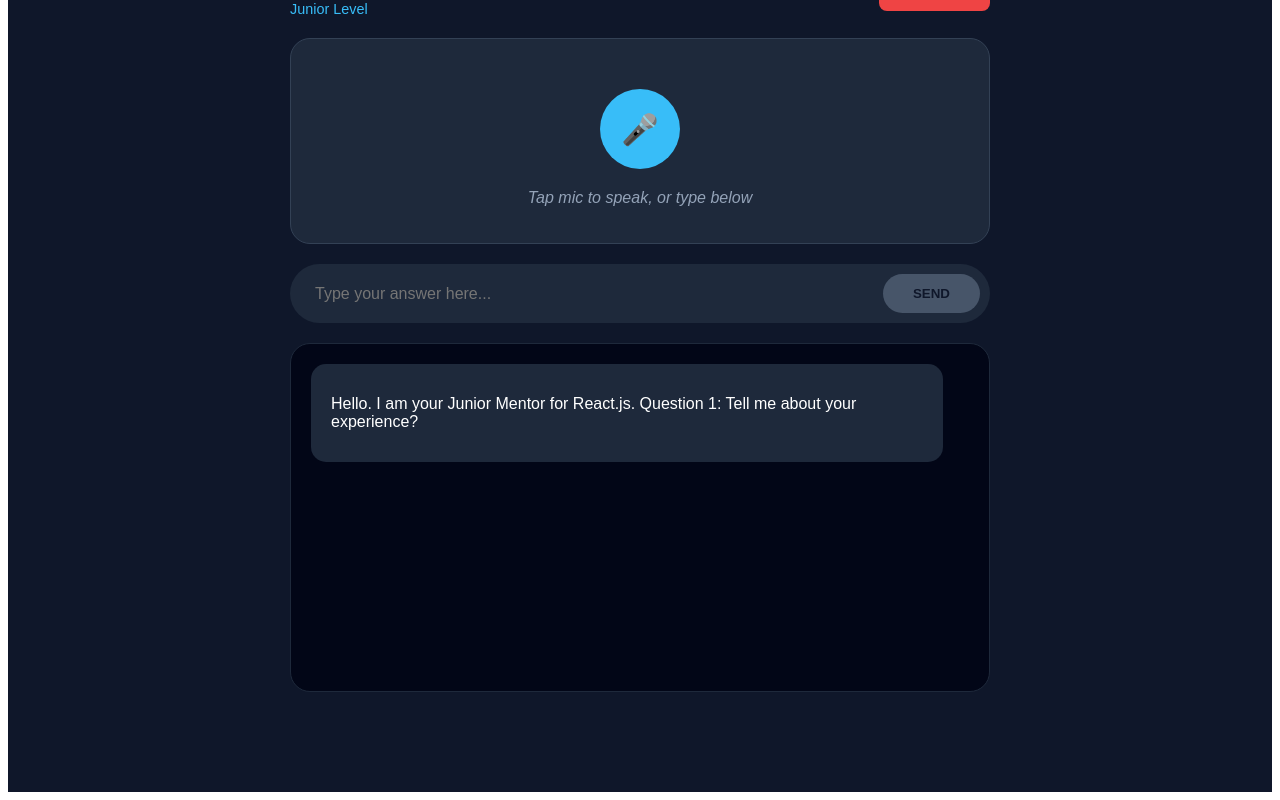
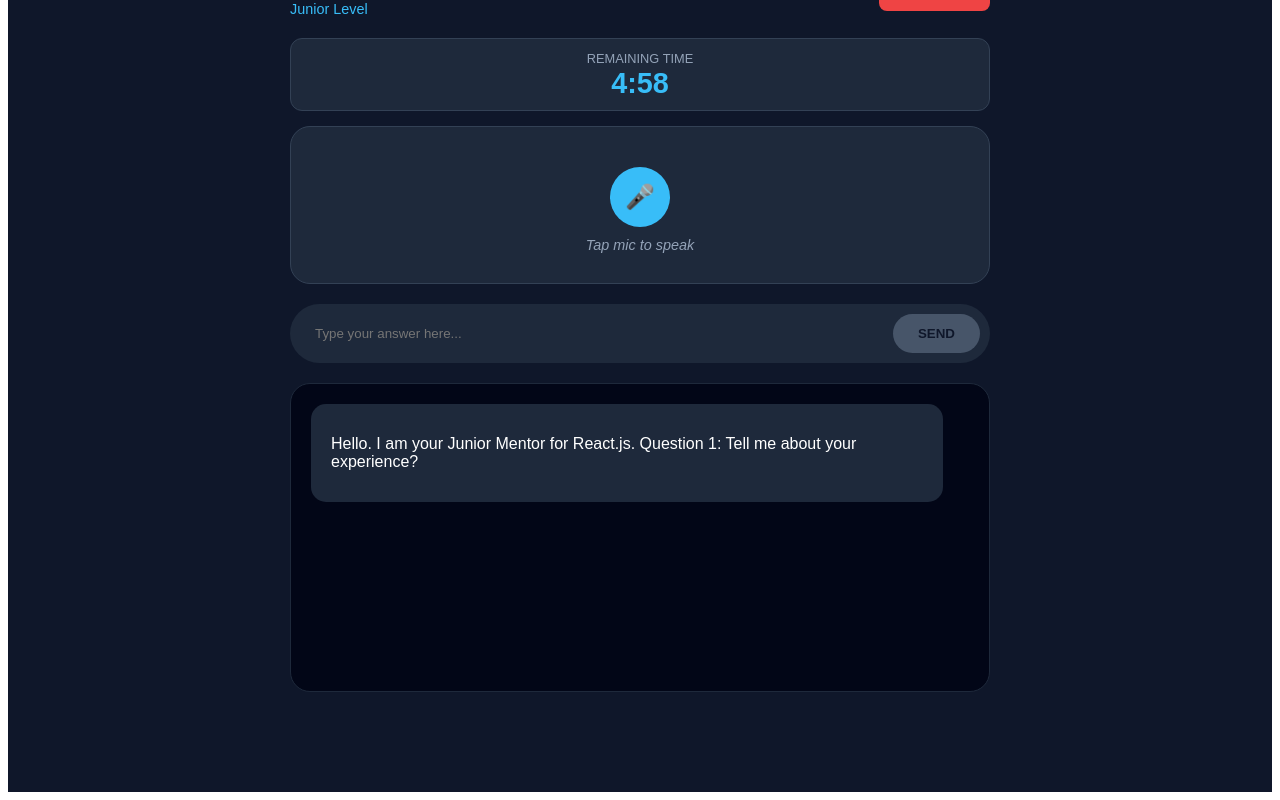
Before and after one commit to anvitas06/ai-mock-interview, a Next.js app: page / in a window 1280 px wide. Both pictures are taken after a click on the button "React.js". Shown: the part 56-856 px from the top of the page. Built offline with nearby package versions, Linux system fonts and the light colour scheme.

Commit message:
Feature: Added 5-minute response timer and expanded evaluation report

```diff
--- a/src/app/api/chat/route.js
+++ b/src/app/api/chat/route.js
@@ -5,28 +5,41 @@ export const dynamic = 'force-dynamic';
 
 export async function POST(req) {
   try {
-    const { messages } = await req.json();
+    const { messages, role, level } = await req.json();
 
-    if (!process.env.GROQ_API_KEY) {
-      return new Response(JSON.stringify({ error: "API Key missing in Vercel settings" }), { status: 500 });
+    const groq = createGroq({ apiKey: process.env.GROQ_API_KEY });
+
+    // 🚨 COUNTING LOGIC: How many questions has the AI already asked?
+    const aiQuestions = messages.filter(m => m.role === 'assistant').length;
+
+    let systemInstruction = `You are a strict technical interviewer for a ${level} ${role} position. Ask exactly one short technical question.`;
+
+    // 🚨 TRIGGER AFTER 3 QUESTIONS
+    if (aiQuestions >= 3) {
+      systemInstruction = `THE INTERVIEW IS OVER.
+      Analyze the candidate's performance based on:
+      1. Technical Accuracy.
+      2. Communication Speed (Note if they hit the 5-minute time limit).
+
+      Structure your response exactly like this:
+      📊 INTERVIEW REPORT
+
+      - **Good Qualities**: [List 2]
+      - **Bad Qualities**: [List 2]
+      - **Improvements**: [Specific technical advice]
+      - **Conclusion**: [Final thoughts on hireability]
+
+      Score: X/10`;
     }
-
-    const groq = createGroq({
-      apiKey: process.env.GROQ_API_KEY,
-    });
 
     const result = await streamText({
       model: groq('llama-3.3-70b-versatile'),
-      system: "You are a technical interviewer.",
+      system: systemInstruction,
       messages: messages.map(m => ({ role: m.role, content: m.content })),
     });
 
-    // 🚨 MANUALLY PIPE THE STREAM
-    // This bypasses the "toDataStreamResponse is not a function" error entirely
     return new Response(result.textStream, {
-      headers: {
-        'Content-Type': 'text/plain; charset=utf-8',
-      },
+      headers: { 'Content-Type': 'text/plain; charset=utf-8' },
     });
 
   } catch (error) {
--- a/src/app/page.js
+++ b/src/app/page.js
@@ -10,15 +10,40 @@ export default function InterviewApp() {
     const [isListening, setIsListening] = useState(false);
     const [textInput, setTextInput] = useState("");
 
-    // 🚨 STATE FOR MESSAGES AND LIVE TYPING
+    // Timer States
+    const [timeLeft, setTimeLeft] = useState(300); // 5 minutes
+    const [timerActive, setTimerActive] = useState(false);
+    const timerRef = useRef(null);
+
+    // Chat States
     const [messages, setMessages] = useState([]);
     const [isLoading, setIsLoading] = useState(false);
-    const [liveAnswer, setLiveAnswer] = useState(""); // 🚨 ADDED: This shows the text while it's typing
+    const [liveAnswer, setLiveAnswer] = useState("");
 
     const messagesEndRef = useRef(null);
     const recognitionRef = useRef(null);
 
     useEffect(() => { setIsMounted(true); }, []);
+
+    // Timer Logic
+    useEffect(() => {
+        if (timerActive && timeLeft > 0) {
+            timerRef.current = setInterval(() => {
+                setTimeLeft((prev) => prev - 1);
+            }, 1000);
+        } else if (timeLeft === 0 && timerActive) {
+            handleTimeUp();
+        }
+        return () => clearInterval(timerRef.current);
+    }, [timerActive, timeLeft]);
+
+    const handleTimeUp = () => {
+        clearInterval(timerRef.current);
+        setTimerActive(false);
+        const timeoutEvent = { preventDefault: () => {} };
+        setTextInput("TIME EXPIRED: Candidate did not answer in time.");
+        handleFinalSubmit(timeoutEvent);
+    };
 
     const stopVoice = () => {
         if (typeof window !== 'undefined' && window.speechSynthesis) {
@@ -43,28 +68,23 @@ export default function InterviewApp() {
             recognitionRef.current?.stop();
             return;
         }
-
         if (!('webkitSpeechRecognition' in window) && !('SpeechRecognition' in window)) {
             alert("Your browser does not support speech recognition.");
             return;
         }
-
         stopVoice();
         const SpeechRecognition = window.SpeechRecognition || window.webkitSpeechRecognition;
         const recognition = new SpeechRecognition();
         recognitionRef.current = recognition;
         recognition.lang = 'en-US';
         recognition.continuous = false;
-
         recognition.onstart = () => setIsListening(true);
         recognition.onend = () => setIsListening(false);
         recognition.onerror = () => setIsListening(false);
-
         recognition.onresult = (event) => {
             const transcript = event.results[0][0].transcript;
             setTextInput(prev => prev ? prev + " " + transcript : transcript);
         };
-
         recognition.start();
     };
 
@@ -77,28 +97,38 @@ export default function InterviewApp() {
         setSelectedRole(role);
         setView('interview');
         setTextInput("");
+        setMessages([]);
 
         const firstMsg = `Hello. I am your ${level} Mentor for ${role}. Question 1: Tell me about your experience?`;
         setMessages([{ id: Date.now().toString(), role: 'assistant', content: firstMsg }]);
+
+        // 🚨 Start Timer for first question
+        setTimeLeft(300);
+        setTimerActive(true);
+
         setTimeout(() => speakText(firstMsg), 500);
     };
 
     const handleFinalSubmit = async (e) => {
         e.preventDefault();
         stopVoice();
+
+        // 🚨 Stop current timer
+        clearInterval(timerRef.current);
+        setTimerActive(false);
+
         if (isListening) recognitionRef.current?.stop();
         if (!textInput.trim() || isLoading) return;
 
         const userText = textInput;
         setTextInput("");
         setIsLoading(true);
-        setLiveAnswer(""); // Reset live typing area
+        setLiveAnswer("");
 
         const updatedMessages = [...messages, { id: Date.now().toString(), role: 'user', content: userText }];
         setMessages(updatedMessages);
 
         let response;
-
         try {
             response = await fetch('/api/chat', {
                 method: 'POST',
@@ -110,38 +140,32 @@ export default function InterviewApp() {
                 }),
             });
 
-            if (!response.ok) {
-                throw new Error(`Server failed with status: ${response.status}`);
-            }
+            if (!response.ok) throw new Error(`Server failed with status: ${response.status}`);
 
             const reader = response.body.getReader();
             const decoder = new TextDecoder();
             let accumulatedText = "";
 
-            // 🚨 RAW STREAM READING LOOP
             while (true) {
                 const { done, value } = await reader.read();
                 if (done) break;
-
                 const chunk = decoder.decode(value, { stream: true });
                 accumulatedText += chunk;
-
-                // 🚨 Update the live answer state so it appears letter-by-letter
                 setLiveAnswer(accumulatedText);
             }
 
-            // 🚨 ONCE FINISHED: Move live text to permanent history and clear live state
             setMessages(prev => [...prev, { id: Date.now().toString(), role: 'assistant', content: accumulatedText }]);
             setLiveAnswer("");
             speakText(accumulatedText);
 
+            // 🚨 Restart Timer for the next question (if not finished)
+            if (!accumulatedText.includes("Score:")) {
+                setTimeLeft(300);
+                setTimerActive(true);
+            }
+
         } catch (error) {
-            let msg = error.message;
-            try {
-                const d = await response?.json();
-                msg = d?.error || msg;
-            } catch {}
-            alert("NETWORK ERROR: " + msg);
+            alert("NETWORK ERROR: " + error.message);
         } finally {
             setIsLoading(false);
         }
@@ -154,15 +178,13 @@ export default function InterviewApp() {
             <div style={{ maxWidth: '700px', margin: '0 auto' }}>
                 {view === 'landing' ? (
                     <div style={{ textAlign: 'center', marginTop: '80px' }}>
-                        <h1 style={{ fontSize: '3.5rem', color: '#38bdf8' }}>Strict Mentor 5.2</h1>
-                        <p style={{ color: '#94a3b8' }}>Live Stream Fix</p>
-
+                        <h1 style={{ fontSize: '3.5rem', color: '#38bdf8' }}>Strict Mentor 5.5</h1>
+                        <p style={{ color: '#94a3b8' }}>Time-Pressure Mode</p>
                         <div style={{ margin: '40px 0' }}>
                              {['Junior', 'Mid-Level', 'Senior'].map((l) => (
                                 <button key={l} onClick={() => setLevel(l)} style={{ margin: '0 5px', padding: '12px 25px', borderRadius: '25px', border: '1px solid #38bdf8', background: level === l ? '#38bdf8' : 'transparent', color: level === l ? '#0f172a' : '#38bdf8', cursor: 'pointer', fontWeight: 'bold' }}>{l}</button>
                              ))}
                         </div>
-
                         <div style={{ display: 'grid', gridTemplateColumns: '1fr 1fr', gap: '15px' }}>
                             {['React.js', 'Node.js', 'DSA', 'Java'].map((role) => (
                                 <button key={role} onClick={() => startInterview(role)} style={{ padding: '25px', background: '#1e293b', color: '#fff', borderRadius: '15px', border: '1px solid #334155', cursor: 'pointer', fontWeight: 'bold', fontSize: '1.1rem' }}>{role}</button>
@@ -176,21 +198,37 @@ export default function InterviewApp() {
                                 <h2 style={{ margin: 0 }}>{selectedRole}</h2>
                                 <span style={{ color: '#38bdf8', fontSize: '0.9rem' }}>{level} Level</span>
                             </div>
-                            <button onClick={() => { stopVoice(); setView('landing'); }} style={{ background: '#ef4444', color: '#fff', border: 'none', padding: '8px 15px', borderRadius: '8px', cursor: 'pointer' }}>End Interview</button>
+                            <button onClick={() => { stopVoice(); setTimerActive(false); setView('landing'); }} style={{ background: '#ef4444', color: '#fff', border: 'none', padding: '8px 15px', borderRadius: '8px', cursor: 'pointer' }}>End Interview</button>
+                        </div>
+
+                        {/* 🚨 TIMER UI COMPONENT */}
+                        <div style={{
+                            background: '#1e293b',
+                            padding: '10px 20px',
+                            borderRadius: '12px',
+                            textAlign: 'center',
+                            marginBottom: '15px',
+                            border: '1px solid',
+                            borderColor: timeLeft < 30 ? '#ef4444' : '#334155'
+                        }}>
+                            <span style={{ color: '#94a3b8', fontSize: '0.8rem', textTransform: 'uppercase' }}>Remaining Time</span>
+                            <div style={{ fontSize: '1.8rem', fontWeight: 'bold', color: timeLeft < 30 ? '#ef4444' : '#38bdf8' }}>
+                                {Math.floor(timeLeft / 60)}:{(timeLeft % 60).toString().padStart(2, '0')}
+                            </div>
                         </div>
 
                         <div style={{ background: '#1e293b', borderRadius: '20px', padding: '30px', textAlign: 'center', marginBottom: '20px', border: '1px solid #334155' }}>
-                            <div style={{ height: '120px', display: 'flex', alignItems: 'center', justifyContent: 'center' }}>
+                            <div style={{ height: '80px', display: 'flex', alignItems: 'center', justifyContent: 'center' }}>
                                 <button
                                     type="button"
                                     onClick={startListening}
-                                    style={{ width: '80px', height: '80px', borderRadius: '50%', background: isListening ? '#ef4444' : '#38bdf8', border: 'none', cursor: 'pointer', fontSize: '30px', transition: 'all 0.3s', display: 'flex', alignItems: 'center', justifyContent: 'center' }}
+                                    style={{ width: '60px', height: '60px', borderRadius: '50%', background: isListening ? '#ef4444' : '#38bdf8', border: 'none', cursor: 'pointer', fontSize: '24px', display: 'flex', alignItems: 'center', justifyContent: 'center' }}
                                 >
                                     {isListening ? '🛑' : '🎤'}
                                 </button>
                             </div>
-                            <div style={{ color: '#94a3b8', fontStyle: 'italic', minHeight: '24px' }}>
-                                {isListening ? "Listening..." : "Tap mic to speak, or type below"}
+                            <div style={{ color: '#94a3b8', fontStyle: 'italic', fontSize: '0.9rem' }}>
+                                {isListening ? "Listening..." : "Tap mic to speak"}
                             </div>
                         </div>
 
@@ -200,9 +238,9 @@ export default function InterviewApp() {
                                 onChange={(e) => setTextInput(e.target.value)}
                                 disabled={isLoading}
                                 placeholder="Type your answer here..."
-                                style={{ flex: 1, background: 'transparent', border: 'none', color: '#fff', paddingLeft: '15px', outline: 'none', fontSize: '16px' }}
+                                style={{ flex: 1, background: 'transparent', border: 'none', color: '#fff', paddingLeft: '15px', outline: 'none' }}
                             />
-                            <button type="submit" disabled={isLoading || !textInput.trim()} style={{ background: (isLoading || !textInput.trim()) ? '#475569' : '#38bdf8', color: '#0f172a', border: 'none', borderRadius: '25px', padding: '12px 30px', fontWeight: 'bold', cursor: (isLoading || !textInput.trim()) ? 'not-allowed' : 'pointer' }}>
+                            <button type="submit" disabled={isLoading || !textInput.trim()} style={{ background: (isLoading || !textInput.trim()) ? '#475569' : '#38bdf8', color: '#0f172a', border: 'none', borderRadius: '25px', padding: '12px 25px', fontWeight: 'bold', cursor: 'pointer' }}>
                                 SEND
                             </button>
                         </form>
@@ -218,30 +256,18 @@ export default function InterviewApp() {
                                         padding: '15px 20px',
                                         borderRadius: '15px',
                                         maxWidth: '90%',
-                                        border: isReport ? '2px solid #38bdf8' : 'none',
-                                        fontFamily: isReport ? 'monospace' : 'inherit',
-                                        boxShadow: isReport ? '0 0 15px rgba(56, 189, 248, 0.1)' : 'none'
+                                        border: isReport ? '2px solid #38bdf8' : 'none'
                                     }}>
-                                        {isReport && <div style={{ color: '#38bdf8', fontWeight: 'bold', marginBottom: '10px', fontSize: '1.2rem', borderBottom: '1px solid #334155', paddingBottom: '10px' }}>📊 INTERVIEW REPORT</div>}
+                                        {isReport && <div style={{ color: '#38bdf8', fontWeight: 'bold', marginBottom: '10px' }}>📊 INTERVIEW REPORT</div>}
                                         <ReactMarkdown>{m.content || ""}</ReactMarkdown>
                                     </div>
                                 );
                             })}
-
-                            {/* 🚨 THIS DRAWS THE LIVE TYPING TEXT */}
                             {liveAnswer && (
-                                <div style={{
-                                    alignSelf: 'flex-start',
-                                    background: '#1e293b',
-                                    color: '#fff',
-                                    padding: '15px 20px',
-                                    borderRadius: '15px',
-                                    maxWidth: '90%'
-                                }}>
+                                <div style={{ alignSelf: 'flex-start', background: '#1e293b', color: '#fff', padding: '15px 20px', borderRadius: '15px', maxWidth: '90%' }}>
                                     <ReactMarkdown>{liveAnswer}</ReactMarkdown>
                                 </div>
                             )}
-
                             {isLoading && !liveAnswer && <div style={{ color: '#38bdf8', fontStyle: 'italic' }}>Evaluating...</div>}
                             <div ref={messagesEndRef} />
                         </div>
```
